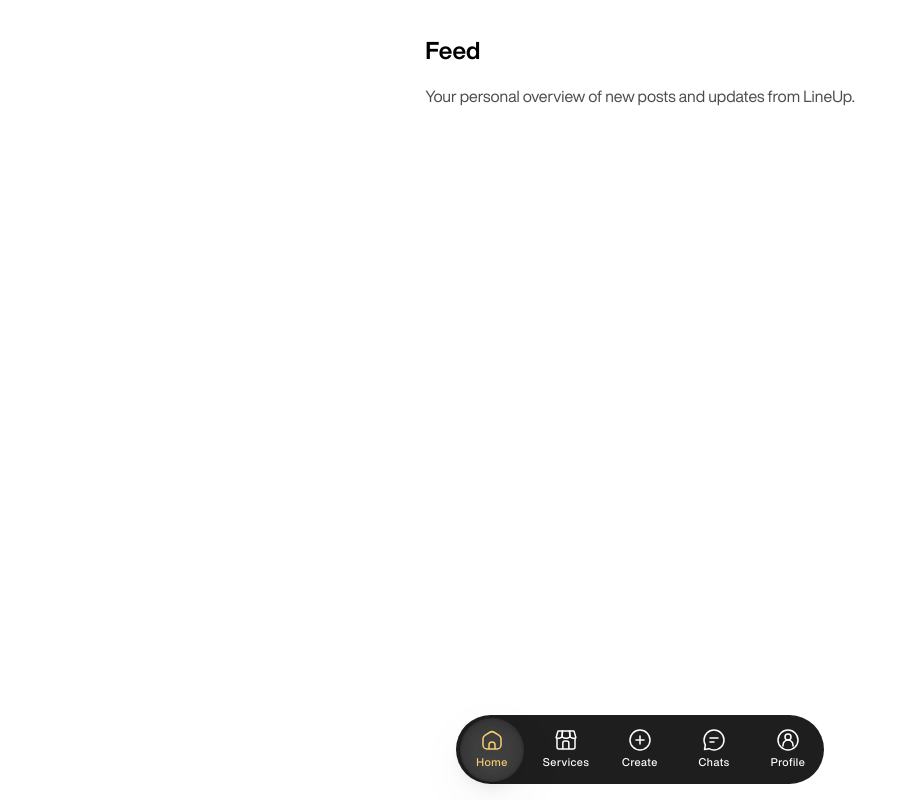
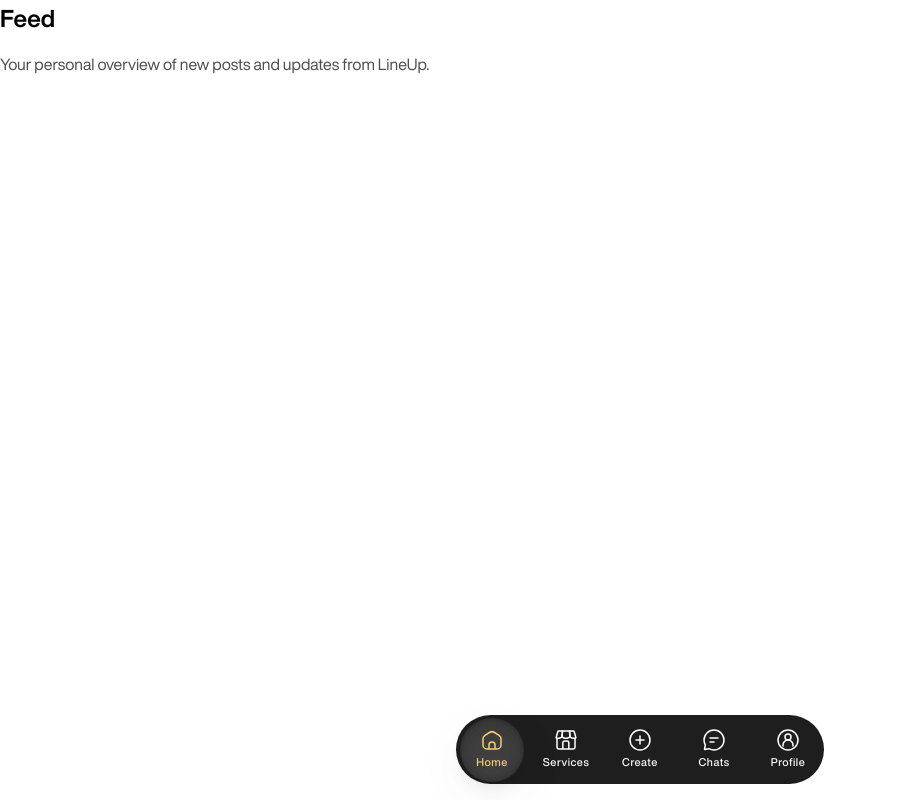
Before and after one commit to andreasbbusk/lineup, a Next.js app in the folder frontend/: page / in a window 1280 px wide. Shown: the whole page, without its empty margins (0-914 px from the left). Built offline with nearby package versions, Linux system fonts and the light colour scheme.

Commit message:
refactor: clean up layout component structure and formatting

```diff
--- a/frontend/app/(main)/layout.tsx
+++ b/frontend/app/(main)/layout.tsx
@@ -1,15 +1,22 @@
 import type { ReactNode } from "react";
+
 import BottomNav from "@/app/components/bottom-nav";
 
 interface MainLayoutProps {
-  children: ReactNode;
+	children: ReactNode;
 }
 
 export default function Layout({ children }: MainLayoutProps) {
-  return (
-    <div className="flex flex-col min-h-screen">
-      <div className="mx-auto max-w-5xl px-6 py-8">{children}</div>
-      <BottomNav />
-    </div>
-  );
+	return (
+		<div
+		// className="flex flex-col min-h-screen"
+		>
+			<div
+			// className="mx-auto max-w-5xl "
+			>
+				{children}
+			</div>
+			<BottomNav />
+		</div>
+	);
 }
```
